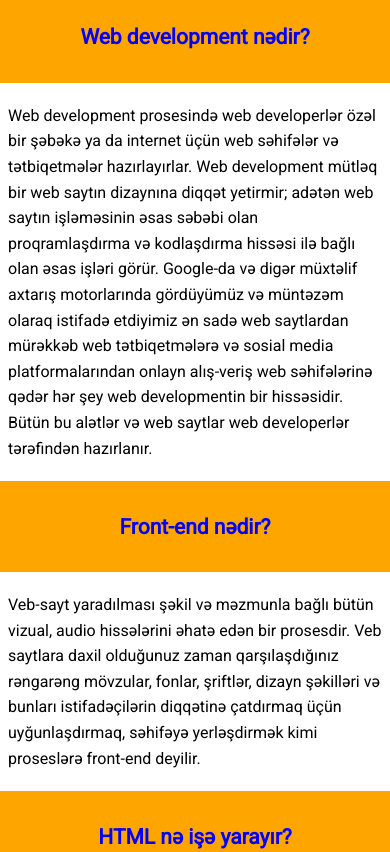
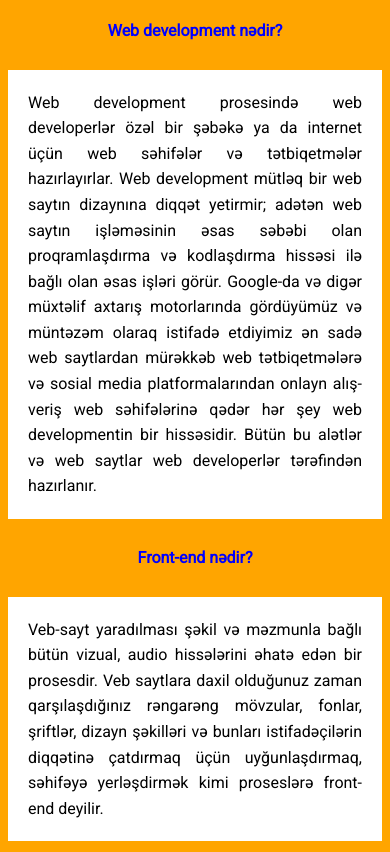
Before and after one commit to Xezer669/Task-5-yaz-l-izah-, a plain HTML site: page index.html in a window 390 px wide. Shown: the top 852 px of the page. Drawn offline with Linux system fonts and the light colour scheme.

Commit message:
css de deyisiklik etdim

```diff
--- a/index.css
+++ b/index.css
@@ -5,13 +5,14 @@ body {
 
 h2 {
     color: blue;
-    font-size: 30px;
+    font-size: 2rem;
 }
 
  p {
     background-color: white;
     padding: 20px;
     line-height: 1.6;
+    text-align: justify;
 }
 
 .main {
@@ -19,10 +20,12 @@ h2 {
     flex-direction: column;
     justify-content: center;
     align-items: center;
+    width: 800px;
+    margin: auto;
 }
 
 img{
-    width: 1000px;
+    width: 900px;
     margin: 50px 50px;
 }
 
@@ -30,20 +33,12 @@ img{
 
 
     h2 {
-        color: blue;
-        font-size: 21px;
+        font-size: 1rem;
     }
-
-     p {
-        line-height: 1.6;
-        width: 100%;
-    }
-
     .main {
         display: flex;
         flex-direction: column;
-        justify-content: center;
-        align-items: center;
+        width: 100%;
     }
 
     img{
```
